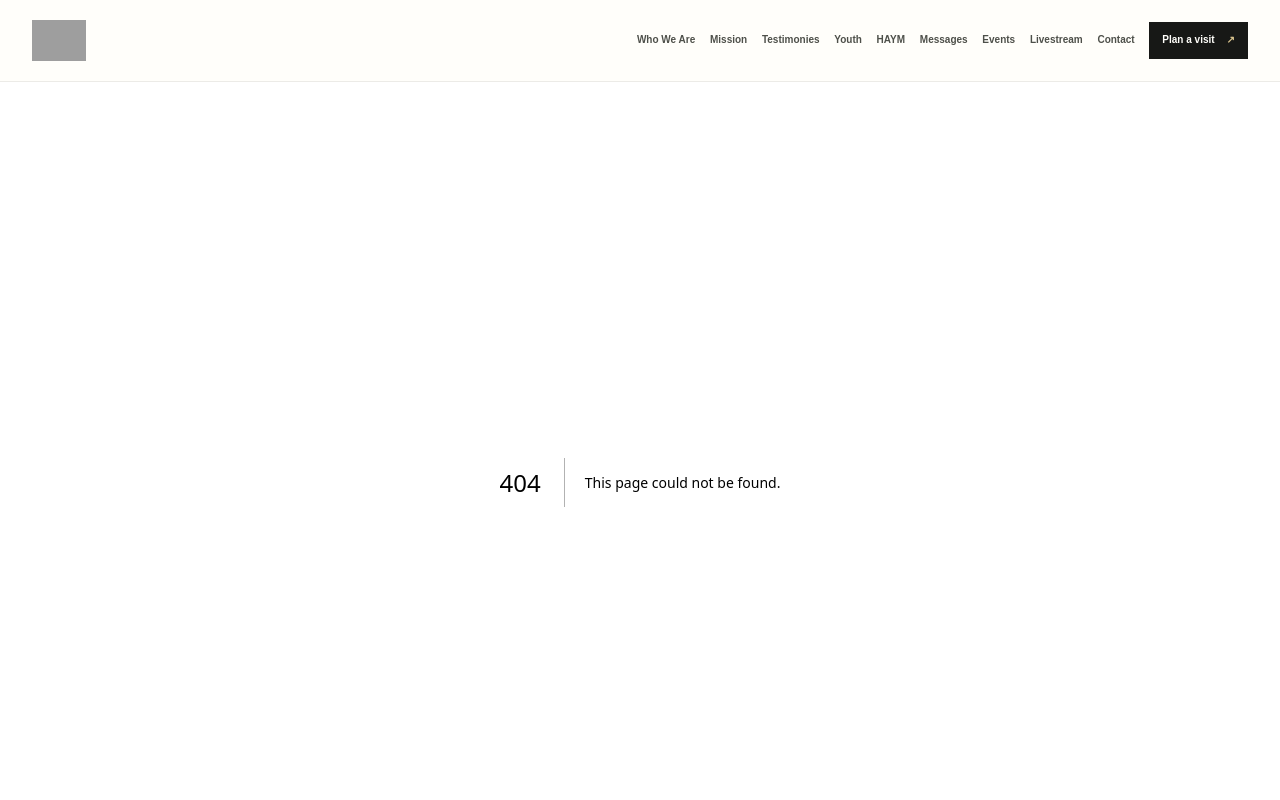
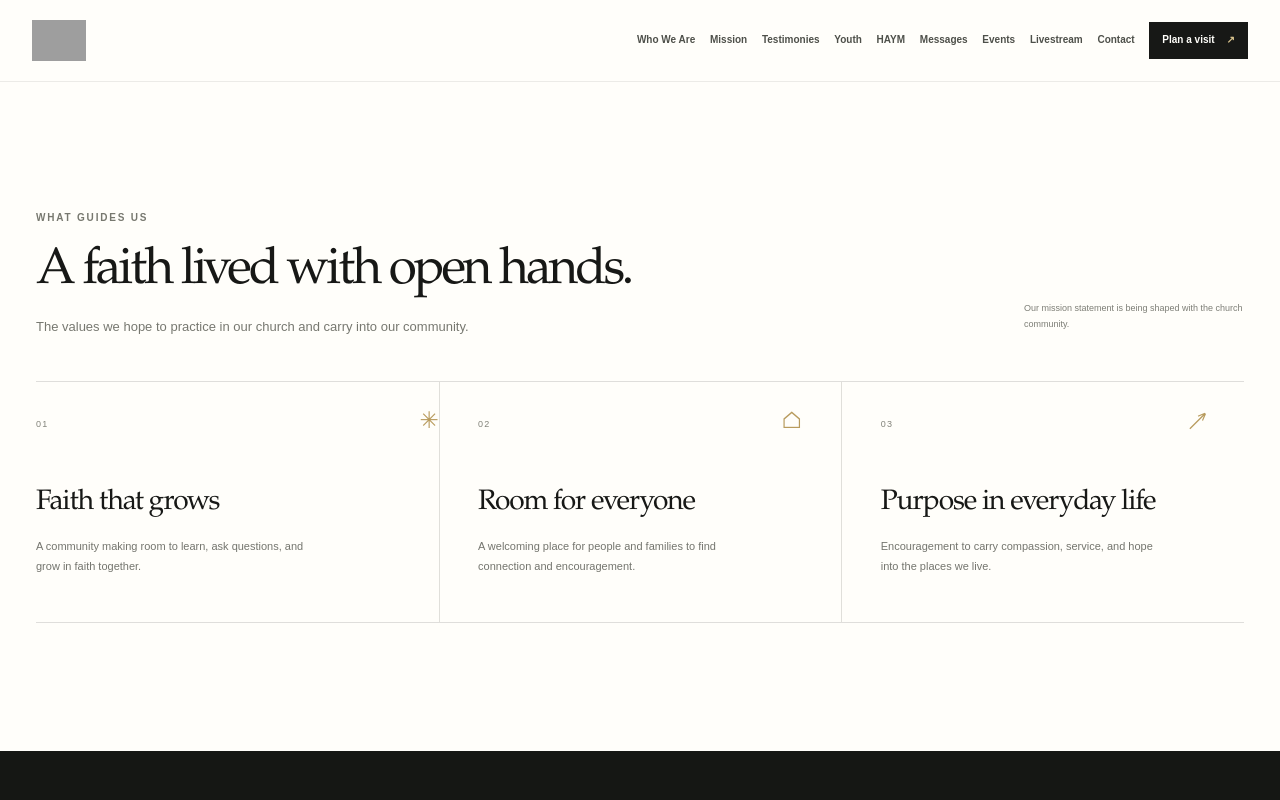
Before and after one commit to Jasonvic97/church-website, a Next.js app: page /mission in a window 1280 px wide. Before the commit this address had no page. Shown: the top 800 px of the page. Built offline with nearby package versions, Linux system fonts and the light colour scheme; grey boxes are pictures that could not be loaded.

Commit message:
Add dedicated main navigation page

```diff
--- /dev/null
+++ b/app/mission/page.tsx
@@ -0,0 +1,5 @@
+import { MissionSection } from "@/components/home-sections";
+
+export default function MissionPage() {
+  return <main id="main-content"><MissionSection /></main>;
+}
```
